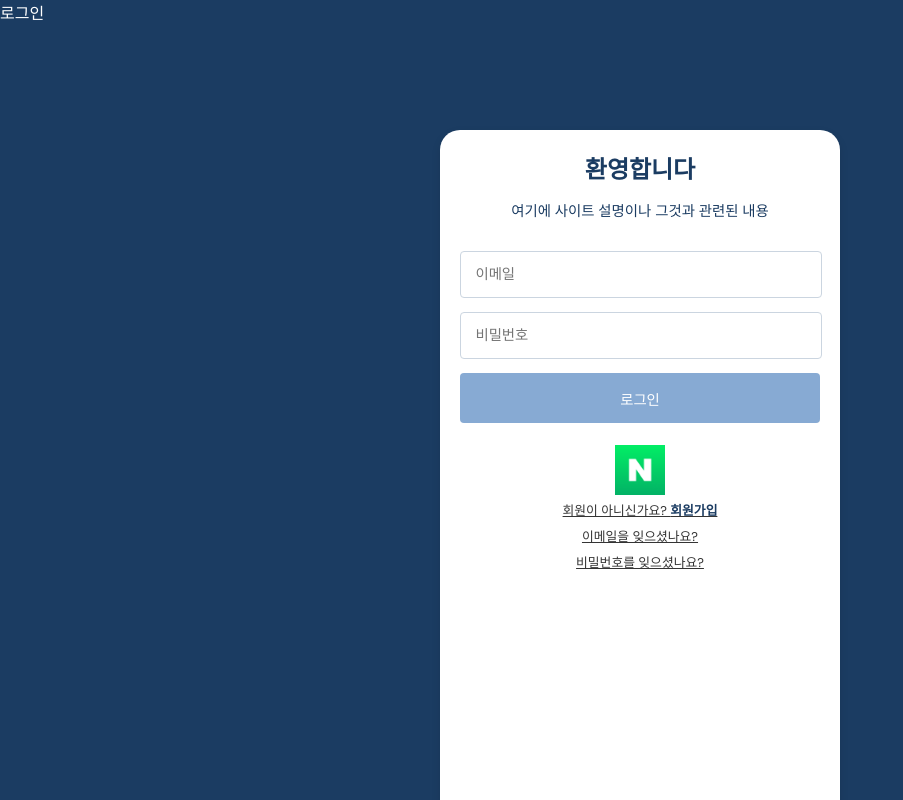
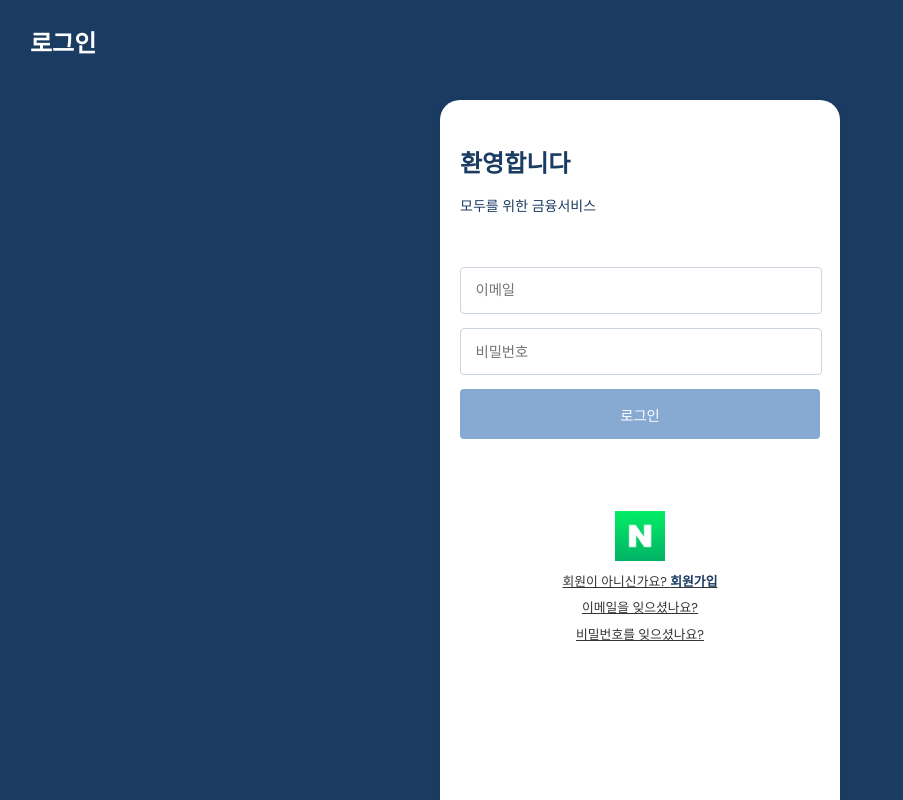
Before and after one commit to ryuj-h/OpenSight, a Vue app in the folder frontend/OpenSight/: page /login in a window 1280 px wide. Shown: the whole page, without its empty margins (0-903 px from the left). Built offline with nearby package versions, Linux system fonts and the light colour scheme.

Commit message:
:art: feat: login페이지 수정

```diff
--- a/frontend/OpenSight/src/views/auth/Login.vue
+++ b/frontend/OpenSight/src/views/auth/Login.vue
@@ -11,13 +11,19 @@ function naverSocialLogin() {
 
 <template>
   <div class="screen-container">
-    <div class="login-header">로그인</div>
+    <div class="login-header">
+      <p class="title1">로그인</p>
+    </div>
     <div class="login-container">
-      <div class="login-subheader">환영합니다</div>
-      <div class="login-description">여기에 사이트 설명이나 그것과 관련된 내용</div>
-      <input type="email" placeholder="이메일" class="login-input" />
-      <input type="password" placeholder="비밀번호" class="login-input" />
-      <button type="submit" class="login-button">로그인</button>
+      <div class="login-subheader">
+        <p class="title1-blue">환영합니다</p>
+        <p class="caption2">모두를 위한 금융서비스</p>
+      </div>
+      <form @click.prevent="login" class="form">
+        <input type="email" placeholder="이메일" class="login-input" />
+        <input type="password" placeholder="비밀번호" class="login-input" />
+        <button type="submit" class="login-button">로그인</button>
+      </form>
       <div class="help-links">
         <img class="login-naver" src="../../assets/img/naver.png" alt="네이버 소셜로그인 하기" @click="naverSocialLogin">
         <a href="#" class="help-link" @click="router.push('/register')">회원이 아니신가요? <span class="link-highlight" @click="router.push('/register')">회원가입</span></a>
@@ -52,25 +58,26 @@ function naverSocialLogin() {
   box-shadow: 0px 4px 10px rgba(0, 0, 0, 0.1);
   text-align: center;
   position: fixed; /* 화면에 고정 */
-  top: 130px; /* 상단으로부터 130px 떨어진 위치에 배치 */
+  top: 100px; /* 상단으로부터 130px 떨어진 위치에 배치 */
   left: 50%; /* 가운데 정렬을 위해 */
   transform: translateX(-50%); /* 가운데 정렬을 위해 */
-  height: calc(100vh - 130px); /* 상단부터 130px 위치부터 하단까지의 높이 설정 */
+  height: calc(100vh - 50px); /* 상단부터 130px 위치부터 하단까지의 높이 설정 */
   /* overflow: auto;  */
   /* 나머지 스타일은 기존에 설정한 대로 유지 */
 }
 
+.form {
+  margin: 50px 0px;
+}
+
 .login-header {
   color: #ffffff;
-  height: calc(770px - 100px);
-  top: 100px;
+  margin-left: 30px;
 }
 
 .login-subheader {
   color: #1B3C62;
-  font-weight: bold;
-  font-size: 1.5em;
-  margin-bottom: 0.5em;
+  text-align: left;
 }
 
 .login-description {
@@ -118,6 +125,7 @@ function naverSocialLogin() {
   color: #343434;
   display: block;
   margin-bottom: 0.5em;
+  margin-top: 5px;
 }
 
 .link-highlight {
@@ -126,5 +134,10 @@ function naverSocialLogin() {
   text-decoration: none;
 }
 
+.title1-blue {
+  font-weight: 600;
+  font-size: 24px;
+  margin-bottom: 5px;
+}
 /* 각 요소의 사이즈 및 색상은 이미지를 기반으로 조정하였습니다. */
 </style>
```
